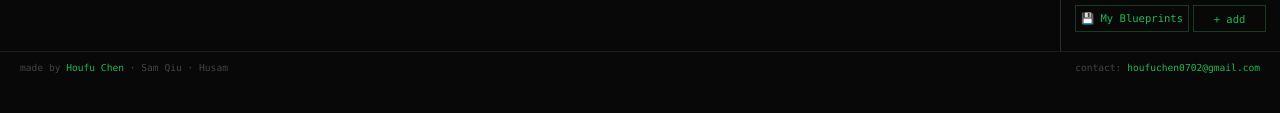
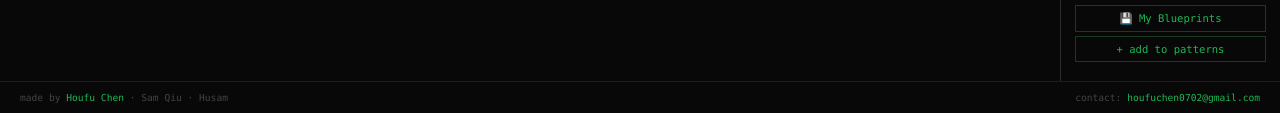
Before and after one commit to chf-NewStart/houfu-sam-lifegame, a plain HTML site: page index.html in a window 1280 px wide. Shown: the part 924-1037 px from the top of the page. Before the commit the page ends 1007 px from the top, so only its background shows below. Drawn offline with Linux system fonts and the light colour scheme.

Commit message:
Rename + add → + add to patterns (own full-width row); zh 添加到图案
Co-Authored-By: Claude Opus 4.8 (1M context) <noreply@anthropic.com>

```diff
--- a/index.html
+++ b/index.html
@@ -466,7 +466,9 @@
       </div>
       <div class="brow" style="margin-top:8px">
         <button class="btn" onclick="openSaves()" data-en="💾 My Blueprints" data-zh="💾 我的蓝图" title="Click to save the current pattern as a blueprint, or load a saved one" style="flex:1;border-color:#1a3a22;color:#1db954">💾 My Blueprints</button>
-        <button class="btn" onclick="openPatternPicker()" title="Add a saved blueprint as a draggable pattern tile" style="flex-shrink:0;border-color:#1a3a22;color:#1db954" data-en="+ add" data-zh="+ 上传">+ add</button>
+      </div>
+      <div class="brow">
+        <button class="btn" onclick="openPatternPicker()" title="Add a saved blueprint as a draggable pattern tile" style="flex:1;border-color:#1a3a22;color:#1db954" data-en="+ add to patterns" data-zh="+ 添加到图案">+ add to patterns</button>
       </div>
       <!-- Saved/imported pattern tiles (mobile) -->
       <div id="customPatternsMobile" style="display:none;margin-top:8px">
@@ -637,7 +639,9 @@
       </div>
       <div class="brow" style="margin-top:8px">
         <button class="btn" onclick="openSaves()" data-en="💾 My Blueprints" data-zh="💾 我的蓝图" title="Click to save the current pattern as a blueprint, or load a saved one" style="flex:1;border-color:#1a3a22;color:#1db954">💾 My Blueprints</button>
-        <button class="btn" onclick="openPatternPicker()" title="Add a saved blueprint as a draggable pattern tile" style="flex-shrink:0;border-color:#1a3a22;color:#1db954" data-en="+ add" data-zh="+ 上传">+ add</button>
+      </div>
+      <div class="brow">
+        <button class="btn" onclick="openPatternPicker()" title="Add a saved blueprint as a draggable pattern tile" style="flex:1;border-color:#1a3a22;color:#1db954" data-en="+ add to patterns" data-zh="+ 添加到图案">+ add to patterns</button>
       </div>
       <div id="customPatternsSection">
         <div id="customPatternGrid" class="preset-grid"></div>
```
